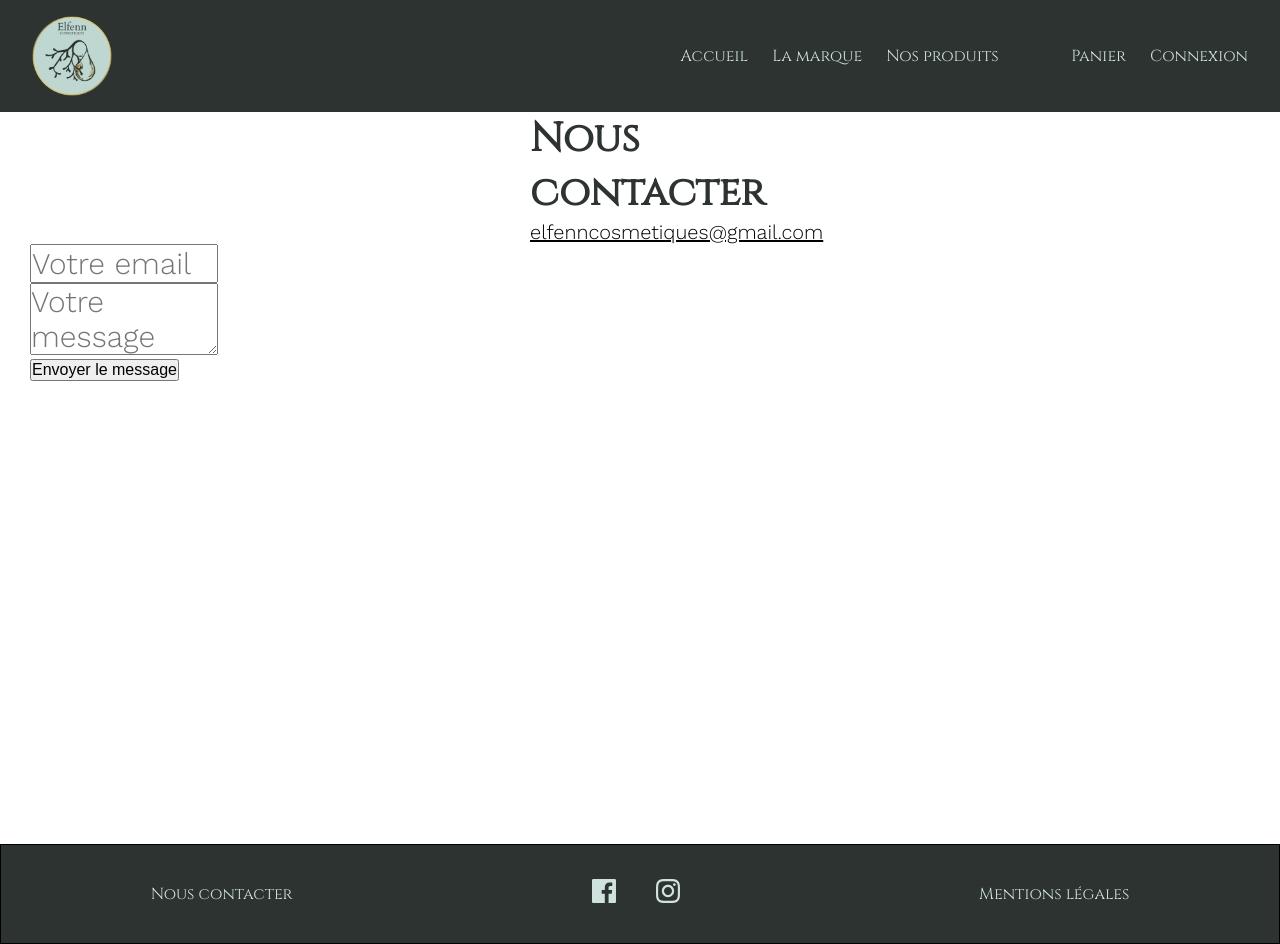
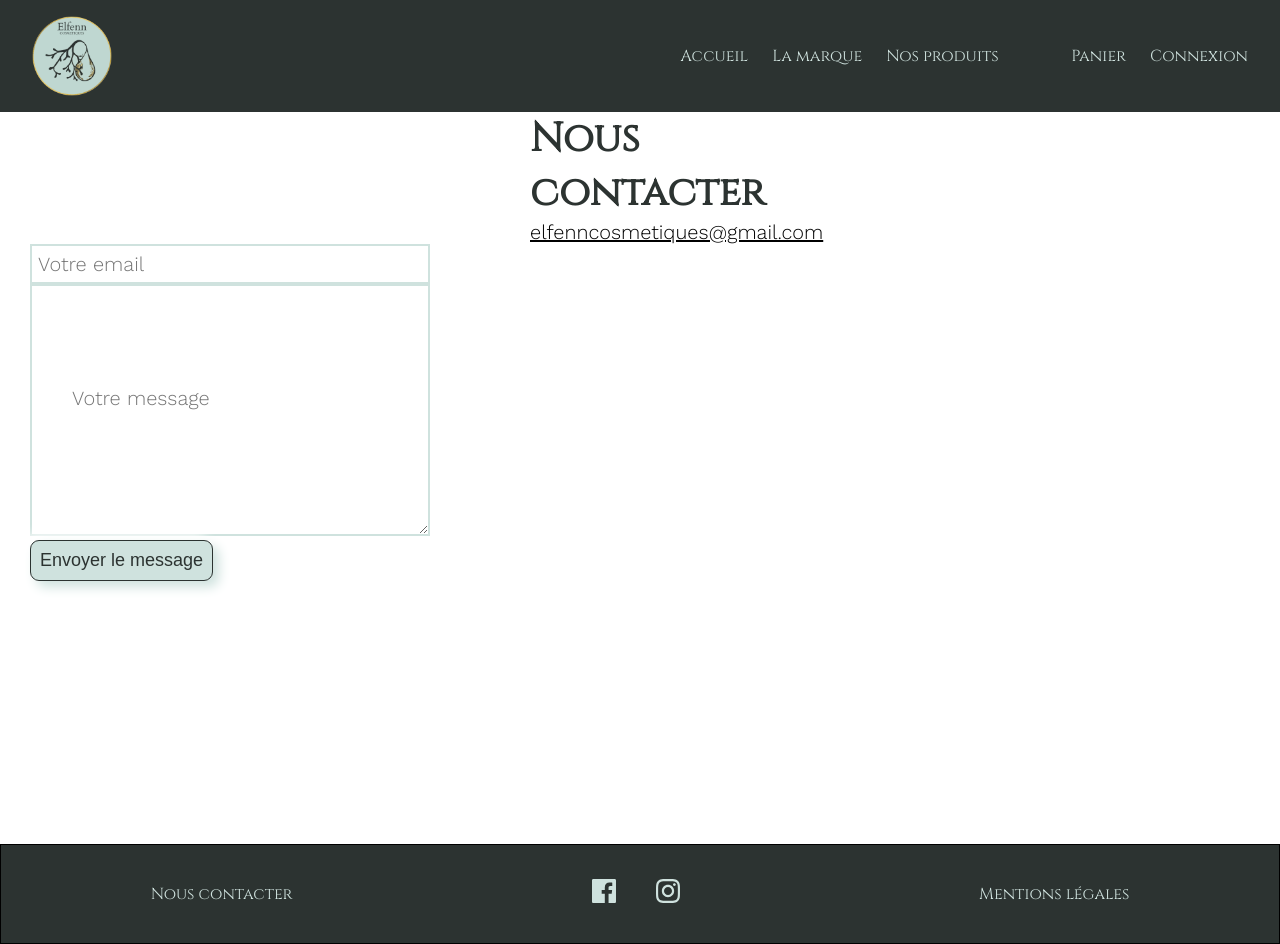
Before and after one commit to WildCodeSchool/remote2q4-21-p3-agathe-front, a React (Create React App) app: page /contact in a window 1280 px wide. Shown: the top 944 px of the page. Built offline with nearby package versions, Linux system fonts and the light colour scheme; a web font is replaced by a local one.

Commit message:
merge card

```diff
--- a/src/App.jsx
+++ b/src/App.jsx
@@ -10,6 +10,7 @@ import Logout from "./components/Logout";
 import TextAdmin from "./pages/TextAdmin";
 import CartProvider from "./contexts/CartContext";
 import UserProvider from './contexts/UserProvider';
+import CartPage from "./pages/CartPage";
 
 import "./App.css";
 
@@ -28,6 +29,7 @@ function App() {
               <Route path="/login" element={<LoginPage />} />
               <Route path="/logout" element={<Logout />} />
               <Route path="/admin/presentation" element={<TextAdmin />} />
+              <Route path="/cart" element={<CartPage />} />
             </Routes>
           </BrowserRouter>
         </CartProvider>
--- /dev/null
+++ b/src/components/Cart.jsx
@@ -0,0 +1,37 @@
+import React from 'react'
+import { CartStateContext } from "../contexts/CartContext";
+
+function Cart() {
+    const cartContext = React.useContext(CartStateContext);
+
+    console.table(cartContext);
+
+    return (
+        <div className='Cart'>
+            <table>
+                <thead>
+                    <tr>
+                        <th>Code Produit</th>
+                        <th>Designation</th>
+                        <th>Quantité</th>
+                        <th>Prix Unitaire</th>
+                        <th>Total</th>
+                    </tr>
+                </thead>
+                <tbody>
+                    {cartContext.items.map(item =>
+                    <tr>
+                        <td>{item.ProductID}</td>
+                        <td>{item.name}</td>
+                        <td>{item.quantity}</td>
+                        <td>{item.price}</td>
+                        <td>{item.quantity * item.price}</td>
+                    </tr>
+                    )}
+                </tbody>
+            </table>
+        </div>
+    )
+}
+
+export default Cart
--- a/src/components/form/ContactForm.css
+++ b/src/components/form/ContactForm.css
@@ -2,7 +2,6 @@
     display: flex;
     flex-direction: column;
     height: 75vh;
-    /* border: 1px solid #000; */
 }
 
 .ContactForm div {
@@ -11,12 +10,38 @@
 
 .Form input {
     width: 30%;
-    font-size: 30px;
+    font-size: 20px;
     font-family: var(--font-text);
+    border: 2px solid #CFE2DE;
+    width: 400px;
+    padding: 0.3em;
+
+
 }
 
 .ContactForm textarea {
     width: 30%;
-    font-size: 30px;
+    font-size: 20px;
     font-family: var(--font-text);
+    border: 2px solid #CFE2DE;
+    width: 400px;
+    padding: 5em 2em;
 }
+
+.sendingBtn {
+    border: none;
+    color: #2C3331;
+    padding: 0.5em 0.5em;
+    font-size: 18px;
+    border-radius: 0.5em;
+    background: #CFE2DE;
+    border: 1px solid #2C3331;
+    transition: all .3s;
+    box-shadow: 6px 6px 12px #CFE2DE,
+                -6px -6px 12px white;
+}
+.sendingBtn:active {
+    color: #2C3331;
+    box-shadow: inset 4px 4px 12px white,
+                inset -4px -4px 12px white;
+}
--- a/src/components/form/ContactForm.jsx
+++ b/src/components/form/ContactForm.jsx
@@ -29,7 +29,7 @@ const ContactForm = () => {
             {errors?.name && errors.name.message}
           </small>
         </div>
-        <button>Envoyer le message</button>
+        <button class="sendingBtn">Envoyer le message</button>
       </form>
     </div>
   );
--- /dev/null
+++ b/src/pages/CartPage.css
@@ -0,0 +1,4 @@
+.CartPage{
+    display: flex;
+    flex-direction: column;
+}
--- /dev/null
+++ b/src/pages/CartPage.jsx
@@ -0,0 +1,19 @@
+import React from 'react';
+import Footer from '../components/home/Footer';
+import Navbar from '../components/home/Navbar';
+import Cart from '../components/Cart'
+import "./CartPage.css";
+
+function CartPage() {
+  return (
+    <div className="CartPage">
+      <Navbar />
+        <div className='CartContainer'>
+            <Cart />
+        </div>
+        <Footer />
+    </div>
+  )
+}
+
+export default CartPage
```
